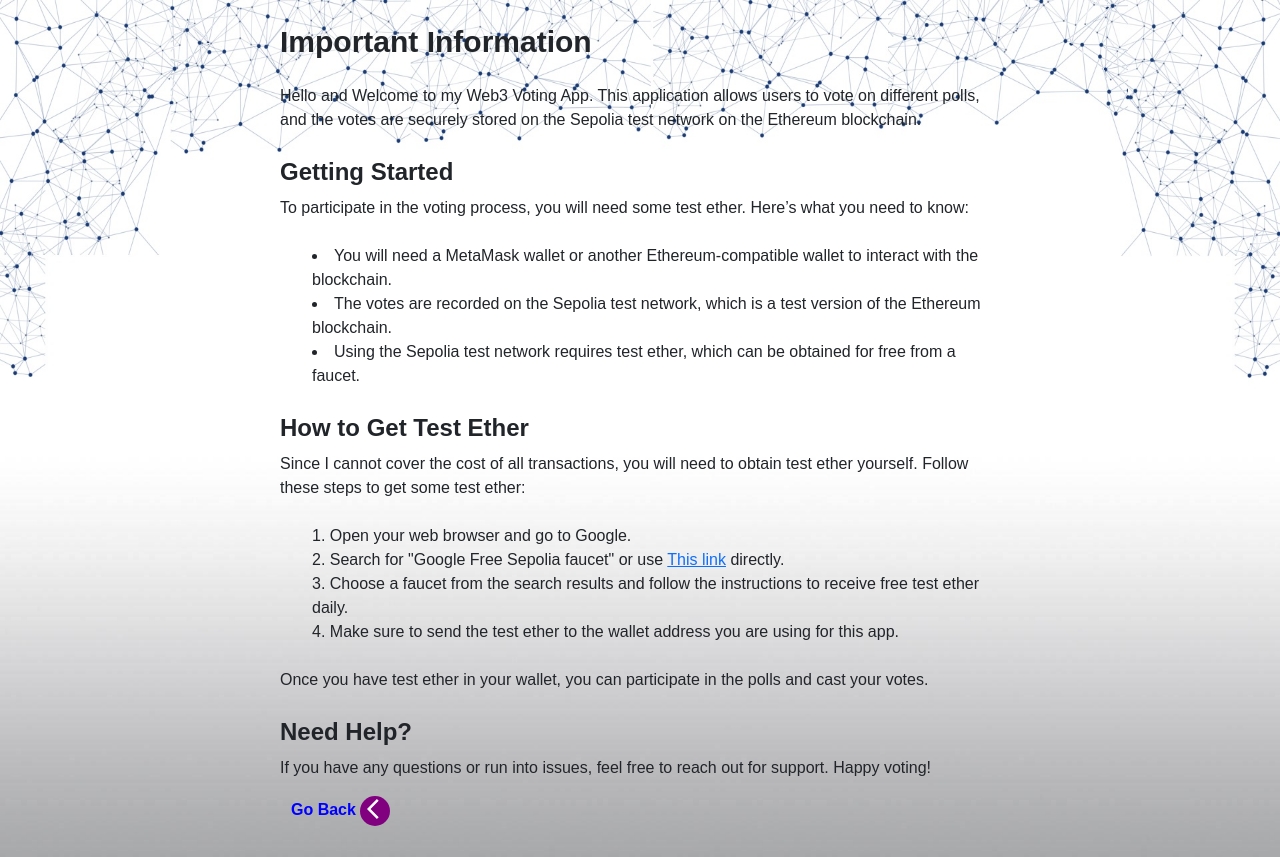
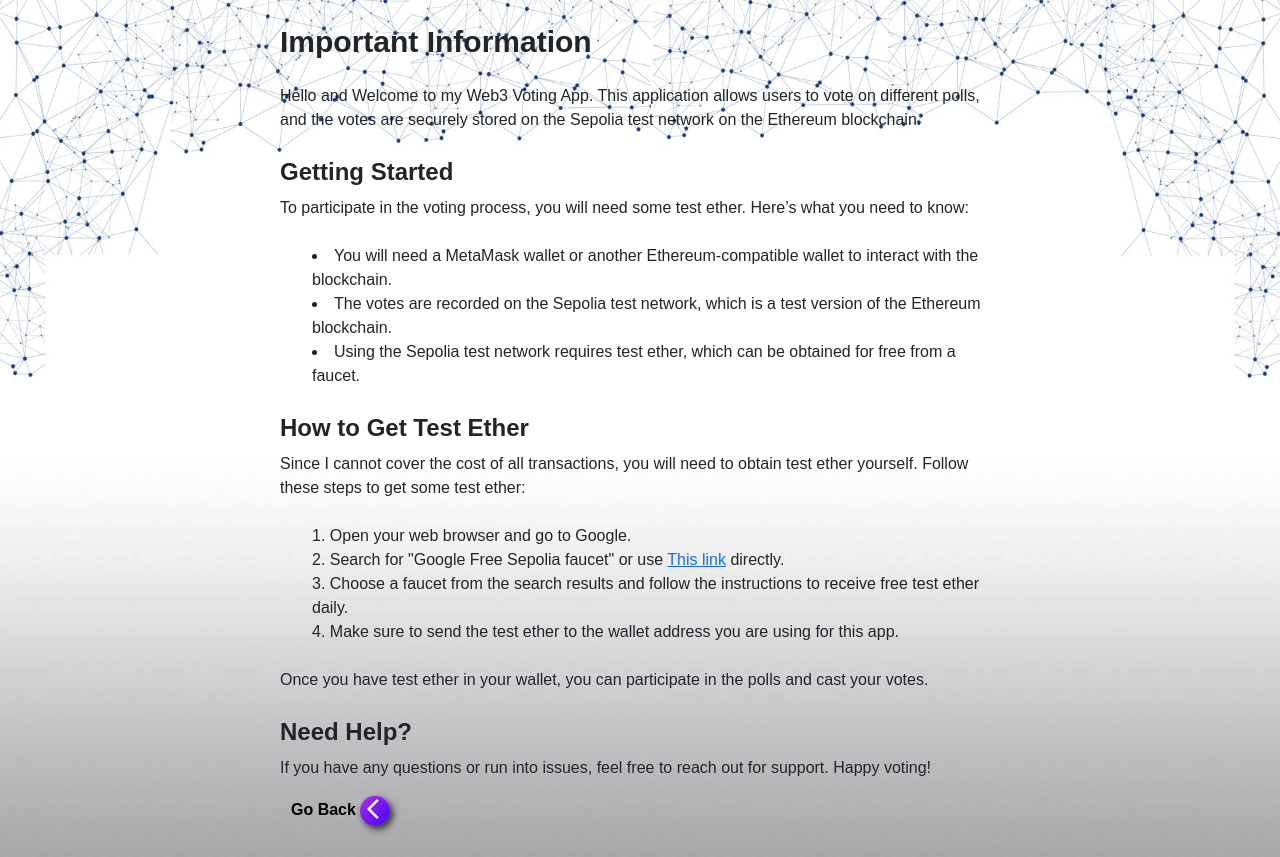
Before and after one commit to Nikolla2000/Web3-Voting-System, a Next.js app in the folder frontend/: page /readme in a window 1280 px wide. Built offline with nearby package versions, Linux system fonts and the light colour scheme.

Commit message:
styles: GoBackButton change bg color and text color + box  shadow

```diff
--- a/frontend/src/app/ui/goBackButton/styles.module.css
+++ b/frontend/src/app/ui/goBackButton/styles.module.css
@@ -14,10 +14,14 @@
   /* display: inline-block; */
   width: 30px;
   height: 100%;
-  background-color: purple;
   float: right;
   transition: width 0.3s ease;
   border-radius: 50px;
+
+  background: linear-gradient(-225deg, #AC32E4 0%, #7918F2 48%, #4801FF 100%);
+  -webkit-box-shadow: 3px 3px 7px 0px rgba(0,0,0,0.75);
+  -moz-box-shadow: 3px 3px 7px 0px rgba(0,0,0,0.75);
+  box-shadow: 3px 3px 7px 0px rgba(0,0,0,0.75);
 }
 
 .icon svg {
@@ -29,7 +33,7 @@
 
 .text {
   font-weight: bold;
-  color:blue;
+  color:#000;
   position: absolute;
   left: 10%;
   top:8%;
```
